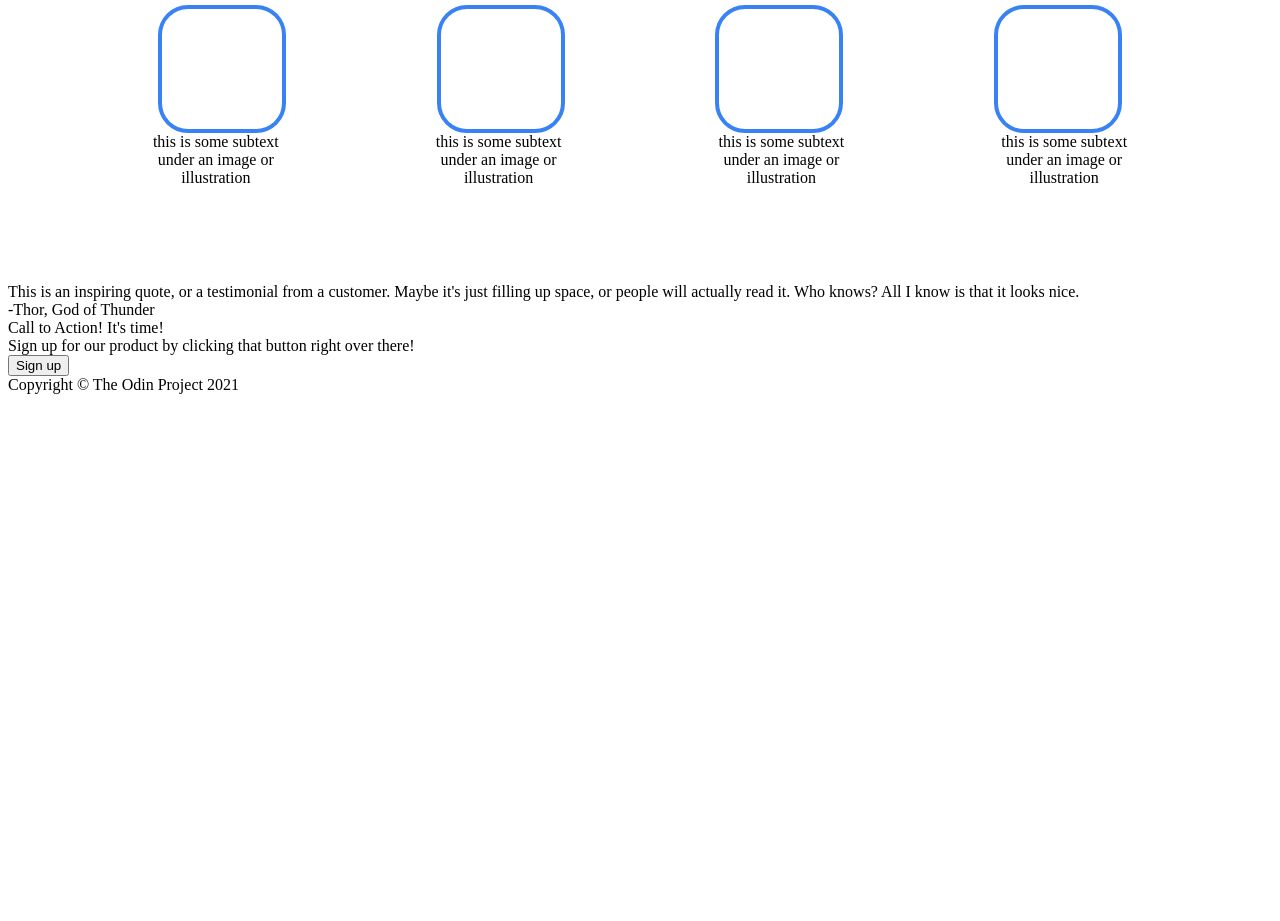
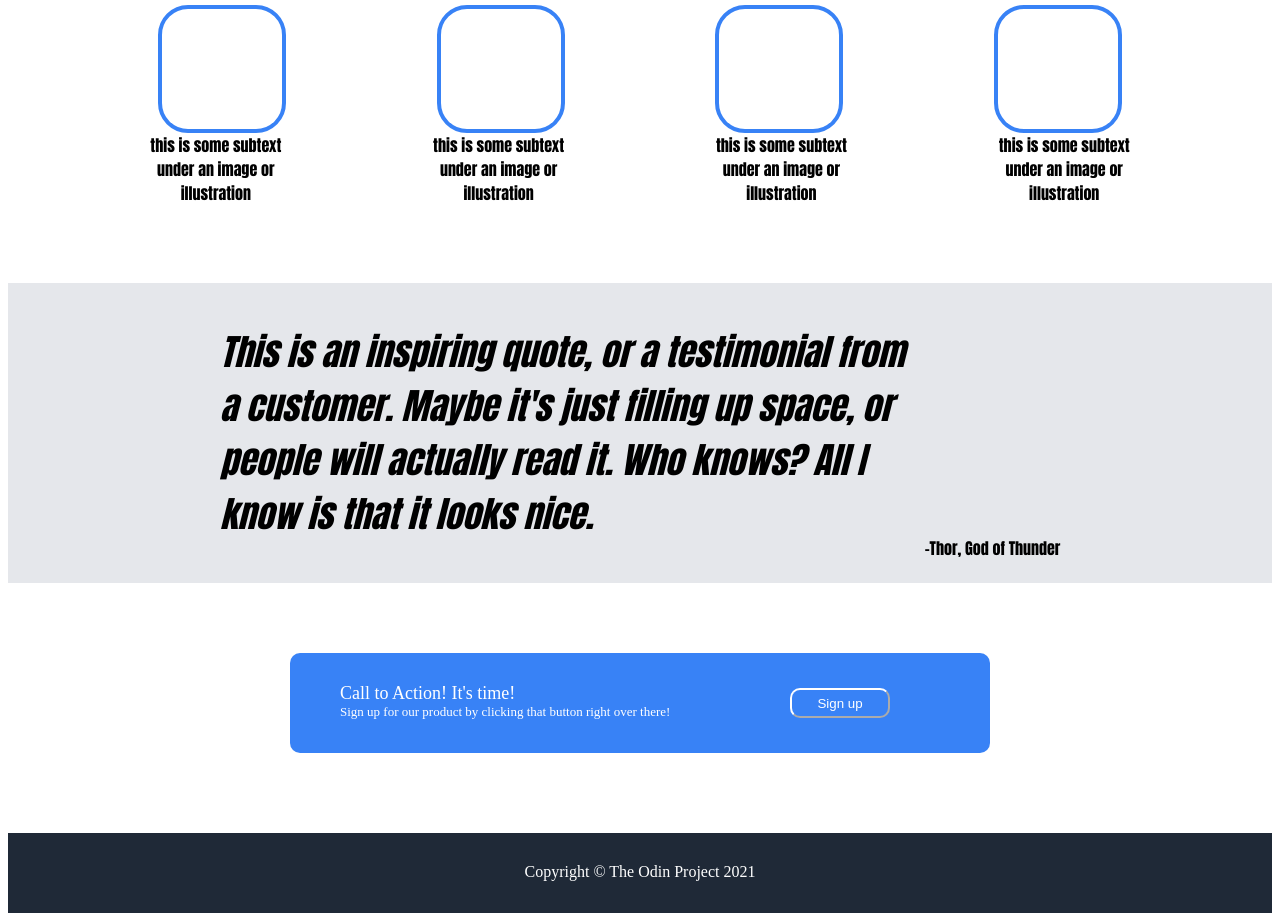
Before and after one commit to mesoman221/landing_page, a plain HTML site: page index.html in a window 1280 px wide. Shown: the part 640-1561 px from the top of the page. Before the commit the page ends 1042 px from the top, so only its background shows below. Drawn offline with Linux system fonts and the light colour scheme.

Commit message:
Finish css stylesheet
Finalization of css stylesheet with various
new selectors that are necessary to make
webpage as described.

```diff
--- a/style.css
+++ b/style.css
@@ -126,4 +126,92 @@ ul {
     height: 150px;
     width: 150px;
     text-align: center;
+    font-family: Impact, Haettenschweiler, 'Arial Narrow Bold', sans-serif;
 }
+
+.fourth-container {
+    display: flex;
+    justify-content: center;
+    align-items: center;
+    background: #E5E7EB;
+    height: 300px;
+}
+
+.quote {
+    display: flex;
+    width: 700px;
+    font-family: Impact, Haettenschweiler, 'Arial Narrow Bold', sans-serif;
+    font-size: 36px;
+    font-weight: lighter;
+    font-style: italic;
+}
+
+.from {
+   display: flex;
+   margin-top: 230px;
+   margin-left: 5px;
+   margin-right: 0;
+   font-family: Impact, Haettenschweiler, 'Arial Narrow Bold', sans-serif;
+   font-weight: bolder;
+}
+
+.fifth-container {
+    display: flex;
+    justify-content: center;
+}
+
+.action {
+    margin-top: 70px;
+    background-color: #3882F6;
+    border-radius: 10px;
+    display: flex;
+    width: 700px;
+}
+
+.wordbox {
+    display: flex;
+    flex-direction: column;
+    width: 400px;
+    height: 100px;
+}
+
+.words1 {
+    margin-top: 30px;
+    margin-left: 50px;
+    font-size: 18px;
+    display: flex;
+    color: white;
+}
+
+.words2 {
+    font-size: 13px;
+    margin-left: 50px;
+    display: flex;
+    color: white;
+}
+
+.second-signup {
+    margin-left: 100px;
+    width: 100px;
+    height: 30px;
+    background-color:#3882F6;
+    border-color: white;
+    border-radius: 10px;
+    color: white;
+}
+
+
+.sixth-container {
+    display: flex;
+    justify-content: center;
+    background-color: #1F2937;
+    height: 80px;
+    margin-top: 80px;
+}
+
+.copyright {
+    display: flex;
+    margin-top: 30px;
+    color: white;
+    text-align: center;
+}
```
